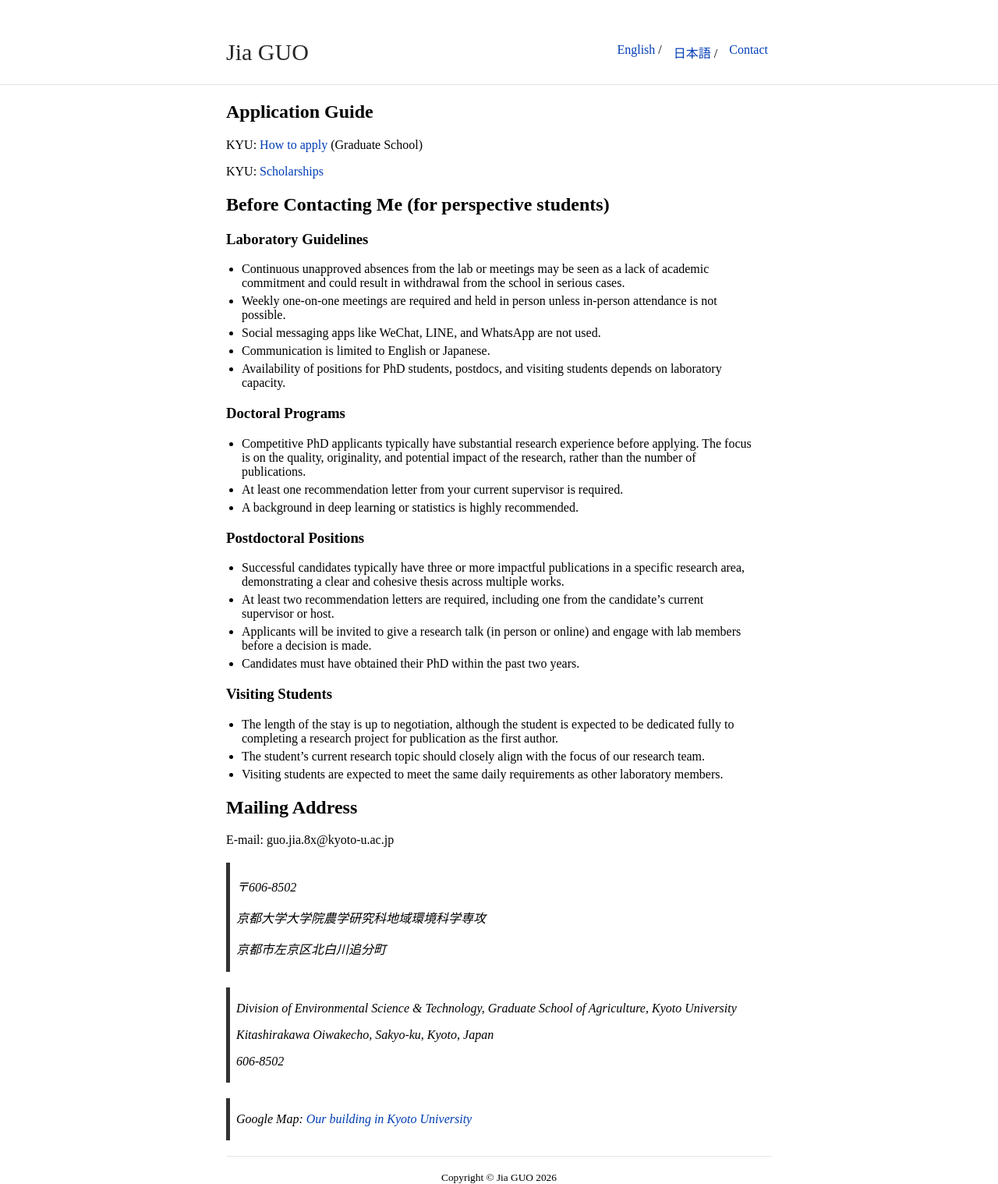
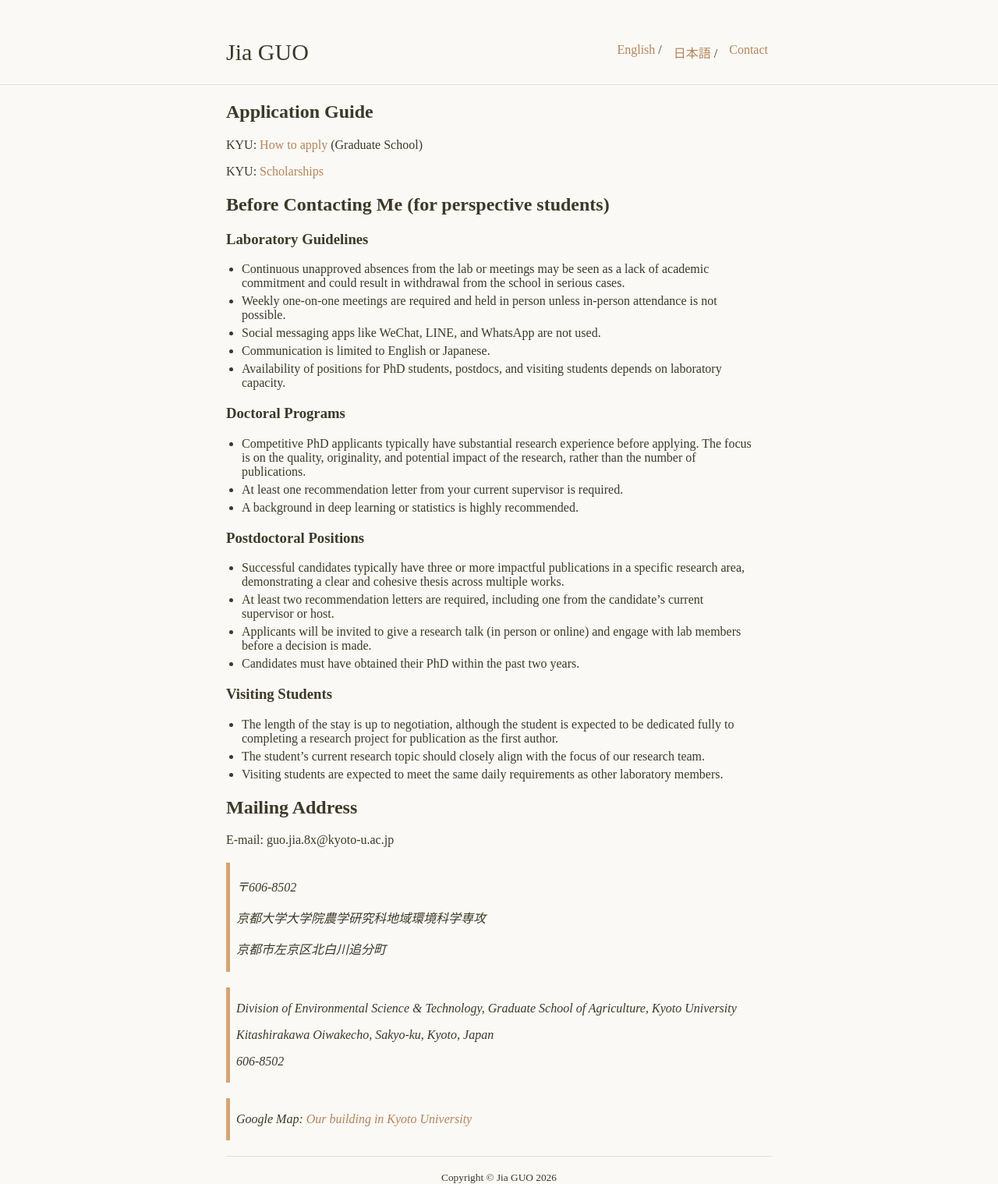
Before and after one commit to JiaGUOCV/JiaGUOCV.github.io, a Jekyll site: the page built from contact.md, in a window 1280 px wide. Shown: the whole page at 78% size. Built offline with Jekyll 4.4.1, drawn with Linux system fonts in a browser that asks for light colours; our own code applies the rules of GitHub Pages for plain Markdown files.

Commit message:
color2claude

```diff
--- a/_layouts/default.html
+++ b/_layouts/default.html
@@ -85,7 +85,7 @@
                 {% if site.footer == true %}
                     <hr />
                     <p style="text-align: center; margin-bottom: 10px">
-                    <a href="{{ site.footer_url }}" style="color: black"><small>{{ site.footer_text }}</small></a>
+                    <a href="{{ site.footer_url }}" style="color: #3D3929"><small>{{ site.footer_text }}</small></a>
                     </p>
                 {% endif %}
             </div>
--- a/_sass/_style.scss
+++ b/_sass/_style.scss
@@ -13,6 +13,8 @@
     margin: 0;
     font-family: "BrownFox";
     height: 100%;
+    background-color: #FAF9F5;
+    color: #3D3929;
 }
 a {
     text-decoration: none;
@@ -34,7 +36,7 @@
 
 #author-name {
     font-size: 30px;
-    color: #272727;
+    color: #3D3929;
     display: inline-block;
 }
 .navbar {
--- a/_sass/typography.scss
+++ b/_sass/typography.scss
@@ -31,7 +31,7 @@
     }
     blockquote {
         //border: 1px solid black;
-        border-left: 5px solid #333333;
+        border-left: 5px solid #D4A574;
         margin: 20px 0 20px 0;
         padding: 2px 8px 2px 8px;
         font-style: italic;
--- a/_sass/vars.scss
+++ b/_sass/vars.scss
@@ -2,7 +2,7 @@
  * Customization Variables
  */
 
- $accent: #003DB6;
+ $accent: #B3845A;
  $image-size: 150px;
 
 /*
```
